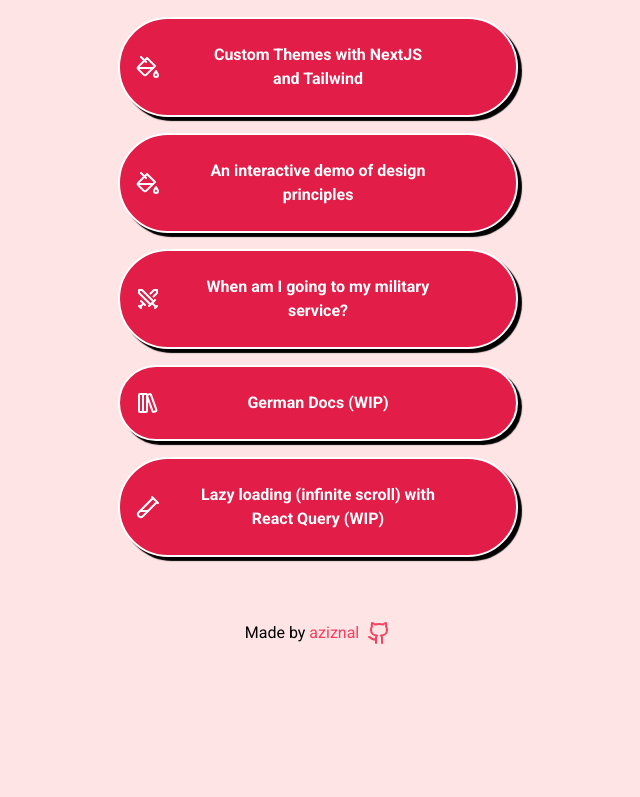
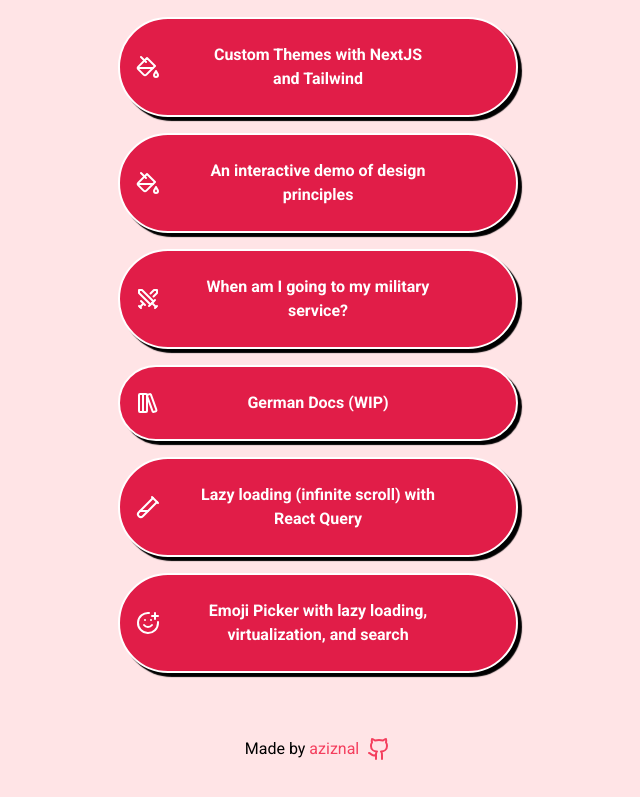
Before and after one commit to aziznal/my-link-tree, a Next.js app: page / in a window 1280 px wide. Shown: the part 703-1500 px from the top of the page, without its empty margins (322-962 px from the left). Before the commit the page ends 1396 px from the top, so only its background shows below. Built offline with nearby package versions, Linux system fonts and the light colour scheme.

Commit message:
add emoji-picker project link

```diff
--- a/app/page.tsx
+++ b/app/page.tsx
@@ -3,6 +3,8 @@ import {
   Github,
   LibraryBig,
   Linkedin,
+  LucideSmile,
+  LucideSmilePlus,
   LucideTestTube,
   LucideTestTube2,
   Newspaper,
@@ -97,7 +99,16 @@ export default function Home() {
             icon={<LucideTestTube2 />}
             href="https://lazy-loading.aziznal.com"
           >
-            Lazy loading (infinite scroll) with React Query (WIP)
+            Lazy loading (infinite scroll) with React Query
+          </TreeLink>
+        </li>
+
+        <li>
+          <TreeLink
+            icon={<LucideSmilePlus />}
+            href="https://emoji-picker.aziznal.com"
+          >
+            Emoji Picker with lazy loading, virtualization, and search
           </TreeLink>
         </li>
       </ul>
```
